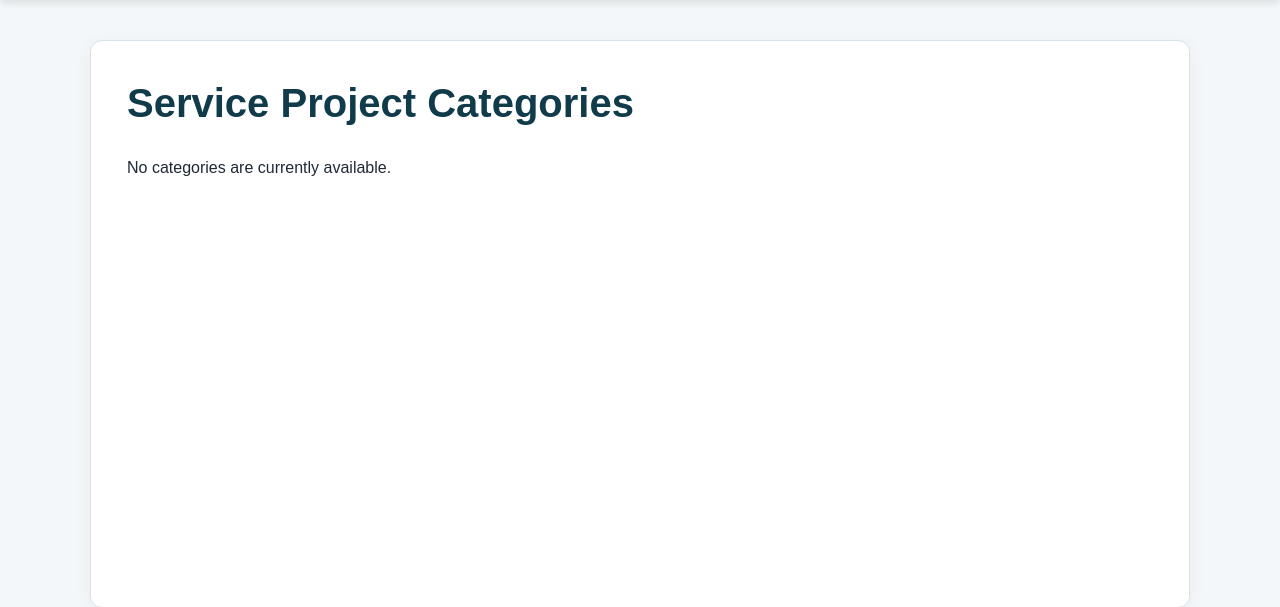
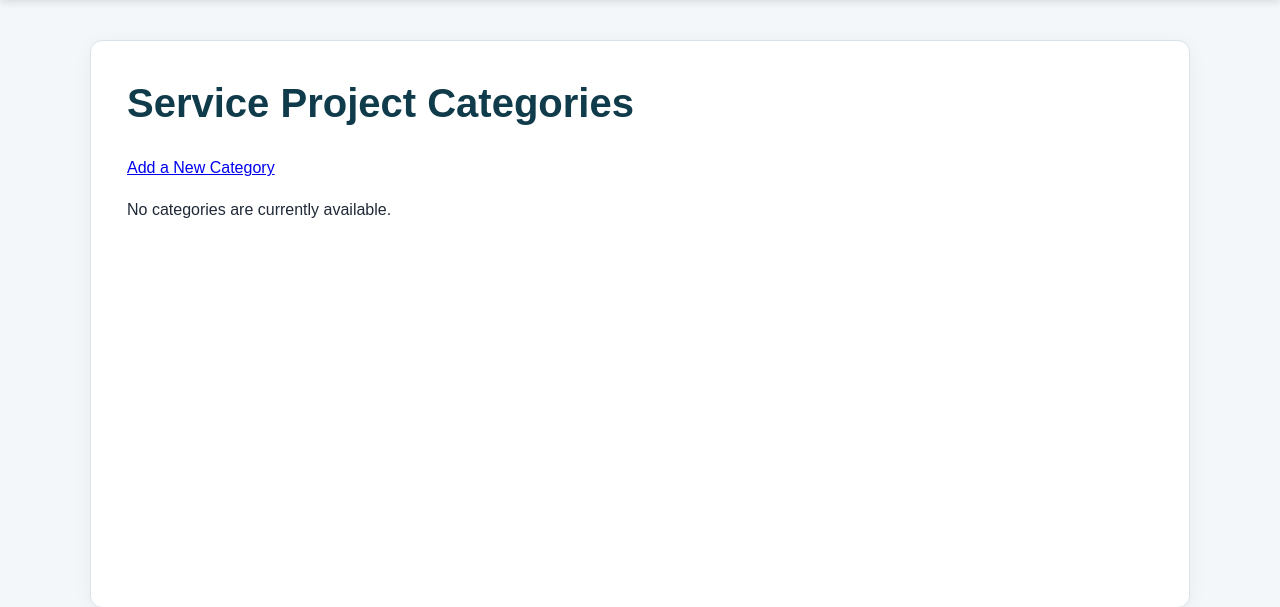
Before and after one commit to Talionidas/cse340, a Node server app: page /categories in a window 1280 px wide. Shown: the part 78-685 px from the top of the page. Run offline with Node 20, Linux system fonts and the light colour scheme; data that the repository does not hold is empty.

Commit message:
W04 Assignement

```diff
--- a/src/controllers/categories.js
+++ b/src/controllers/categories.js
@@ -2,12 +2,23 @@ import {
     getAllCategories,
     getCategoryDetails,
     getCategoriesByProjectId,
+    createCategory,
+    updateCategory,
     updateCategoryAssignments
 } from '../models/categories.js';
 import {
     getProjectsByCategoryId,
     getProjectDetails
 } from '../models/projects.js';
+import { body, validationResult } from 'express-validator';
+
+const categoryValidation = [
+    body('name')
+        .trim()
+        .notEmpty().withMessage('Category name is required')
+        .isLength({ min: 3, max: 100 })
+        .withMessage('Category name must be between 3 and 100 characters')
+];
 
 const showCategoriesPage = async (req, res, next) => {
     try {
@@ -22,7 +33,6 @@ const showCategoriesPage = async (req, res, next) => {
 const showCategoryDetailsPage = async (req, res, next) => {
     try {
         const categoryId = req.params.id;
-
         if (!/^[1-9]\d*$/.test(categoryId)) {
             const error = new Error('Invalid Category ID');
             error.status = 404;
@@ -30,7 +40,6 @@ const showCategoryDetailsPage = async (req, res, next) => {
         }
 
         const category = await getCategoryDetails(categoryId);
-
         if (!category) {
             const error = new Error('Category Not Found');
             error.status = 404;
@@ -39,8 +48,84 @@ const showCategoryDetailsPage = async (req, res, next) => {
 
         const projects = await getProjectsByCategoryId(categoryId);
         const title = category.name;
+        res.render('category', { title, category, projects });
+    } catch (error) {
+        next(error);
+    }
+};
 
-        res.render('category', { title, category, projects });
+const showNewCategoryForm = async (req, res, next) => {
+    try {
+        const title = 'Add New Category';
+        res.render('new-category', { title });
+    } catch (error) {
+        next(error);
+    }
+};
+
+const processNewCategoryForm = async (req, res, next) => {
+    try {
+        const errors = validationResult(req);
+        if (!errors.isEmpty()) {
+            errors.array().forEach(error => {
+                req.flash('error', error.msg);
+            });
+            return res.redirect('/new-category');
+        }
+
+        const { name } = req.body;
+        const categoryId = await createCategory(name);
+        req.flash('success', 'Category created successfully!');
+        res.redirect(`/category/${categoryId}`);
+    } catch (error) {
+        next(error);
+    }
+};
+
+const showEditCategoryForm = async (req, res, next) => {
+    try {
+        const categoryId = req.params.id;
+        if (!/^[1-9]\d*$/.test(categoryId)) {
+            const error = new Error('Invalid Category ID');
+            error.status = 404;
+            return next(error);
+        }
+
+        const category = await getCategoryDetails(categoryId);
+        if (!category) {
+            const error = new Error('Category Not Found');
+            error.status = 404;
+            return next(error);
+        }
+
+        const title = 'Edit Category';
+        res.render('edit-category', { title, category });
+    } catch (error) {
+        next(error);
+    }
+};
+
+const processEditCategoryForm = async (req, res, next) => {
+    try {
+        const categoryId = req.params.id;
+        if (!/^[1-9]\d*$/.test(categoryId)) {
+            const error = new Error('Invalid Category ID');
+            error.status = 404;
+            return next(error);
+        }
+
+        const errors = validationResult(req);
+        if (!errors.isEmpty()) {
+            errors.array().forEach(error => {
+                req.flash('error', error.msg);
+            });
+            return res.redirect(`/edit-category/${categoryId}`);
+        }
+
+        const { name } = req.body;
+        await updateCategory(categoryId, name);
+        req.flash('success', 'Category updated successfully!');
+        res.redirect(`/category/${categoryId}`);
     } catch (error) {
         next(error);
     }
@@ -49,7 +134,6 @@ const showCategoryDetailsPage = async (req, res, next) => {
 const showAssignCategoriesForm = async (req, res, next) => {
     try {
         const projectId = req.params.projectId;
-
         if (!/^[1-9]\d*$/.test(projectId)) {
             const error = new Error('Invalid Project ID');
             error.status = 404;
@@ -57,7 +141,6 @@ const showAssignCategoriesForm = async (req, res, next) => {
         }
 
         const projectDetails = await getProjectDetails(projectId);
-
         if (!projectDetails) {
             const error = new Error('Project Not Found');
             error.status = 404;
@@ -83,7 +166,6 @@ const showAssignCategoriesForm = async (req, res, next) => {
 const processAssignCategoriesForm = async (req, res, next) => {
     try {
         const projectId = req.params.projectId;
-
         if (!/^[1-9]\d*$/.test(projectId)) {
             const error = new Error('Invalid Project ID');
             error.status = 404;
@@ -91,7 +173,6 @@ const processAssignCategoriesForm = async (req, res, next) => {
         }
 
         const projectDetails = await getProjectDetails(projectId);
-
         if (!projectDetails) {
             const error = new Error('Project Not Found');
             error.status = 404;
@@ -117,11 +198,7 @@ const processAssignCategoriesForm = async (req, res, next) => {
             return res.redirect(`/assign-categories/${projectId}`);
         }
 
-        await updateCategoryAssignments(
-            projectId,
-            [...new Set(categoryIdsArray)]
-        );
-
+        await updateCategoryAssignments(projectId, [...new Set(categoryIdsArray)]);
         req.flash('success', 'Categories updated successfully.');
         res.redirect(`/project/${projectId}`);
     } catch (error) {
@@ -132,6 +209,11 @@ const processAssignCategoriesForm = async (req, res, next) => {
 export {
     showCategoriesPage,
     showCategoryDetailsPage,
+    showNewCategoryForm,
+    processNewCategoryForm,
+    showEditCategoryForm,
+    processEditCategoryForm,
     showAssignCategoriesForm,
-    processAssignCategoriesForm
+    processAssignCategoriesForm,
+    categoryValidation
 };
--- a/src/models/categories.js
+++ b/src/models/categories.js
@@ -32,6 +32,41 @@ const getCategoriesByProjectId = async (projectId) => {
     return result.rows;
 };
 
+const createCategory = async (name) => {
+    const query = `
+        INSERT INTO public.category (name)
+        VALUES ($1)
+        RETURNING category_id;
+    `;
+    const result = await db.query(query, [name]);
+    if (result.rows.length === 0) {
+        throw new Error('Failed to create category');
+    }
+    if (process.env.ENABLE_SQL_LOGGING === 'true') {
+        console.log('Created category with ID:', result.rows[0].category_id);
+    }
+    return result.rows[0].category_id;
+};
+
+const updateCategory = async (categoryId, name) => {
+    const query = `
+        UPDATE public.category
+        SET name = $1
+        WHERE category_id = $2
+        RETURNING category_id;
+    `;
+    const result = await db.query(query, [name, categoryId]);
+    if (result.rows.length === 0) {
+        const error = new Error('Category Not Found');
+        error.status = 404;
+        throw error;
+    }
+    if (process.env.ENABLE_SQL_LOGGING === 'true') {
+        console.log('Updated category with ID:', result.rows[0].category_id);
+    }
+    return result.rows[0].category_id;
+};
+
 const assignCategoryToProject = async (projectId, categoryId, client = db) => {
     const query = `
         INSERT INTO public.project_category (project_id, category_id)
@@ -42,25 +77,18 @@ const assignCategoryToProject = async (projectId, categoryId, client = db) => {
 
 const updateCategoryAssignments = async (projectId, categoryIds) => {
     const client = await db.connect();
-
     try {
         await client.query('BEGIN');
-
-        const deleteQuery = `
+        await client.query(`
             DELETE FROM public.project_category
             WHERE project_id = $1;
-        `;
-        await client.query(deleteQuery, [projectId]);
+        `, [projectId]);
 
         for (const categoryId of categoryIds) {
             await assignCategoryToProject(projectId, categoryId, client);
         }
 
         await client.query('COMMIT');
-
-        if (process.env.ENABLE_SQL_LOGGING === 'true') {
-            console.log('Updated categories for project ID:', projectId);
-        }
     } catch (error) {
         await client.query('ROLLBACK');
         throw error;
@@ -73,5 +101,7 @@ export {
     getAllCategories,
     getCategoryDetails,
     getCategoriesByProjectId,
+    createCategory,
+    updateCategory,
     updateCategoryAssignments
 };
--- a/src/views/categories.ejs
+++ b/src/views/categories.ejs
@@ -2,6 +2,10 @@
 
 <main>
     <h1><%= title %></h1>
+
+    <p>
+        <a href="/new-category">Add a New Category</a>
+    </p>
 
     <% if (categories.length > 0) { %>
         <ul>
@@ -9,6 +13,10 @@
                 <li>
                     <a href="/category/<%= category.category_id %>">
                         <%= category.name %>
+                    </a>
+                    -
+                    <a href="/edit-category/<%= category.category_id %>">
+                        Edit
                     </a>
                 </li>
             <% }); %>
```
Also changed, not shown: src/routes.js (+12 -1 lines), src/views/edit-category.ejs (added, +29 -0 lines), src/views/new-category.ejs (added, +24 -0 lines).
